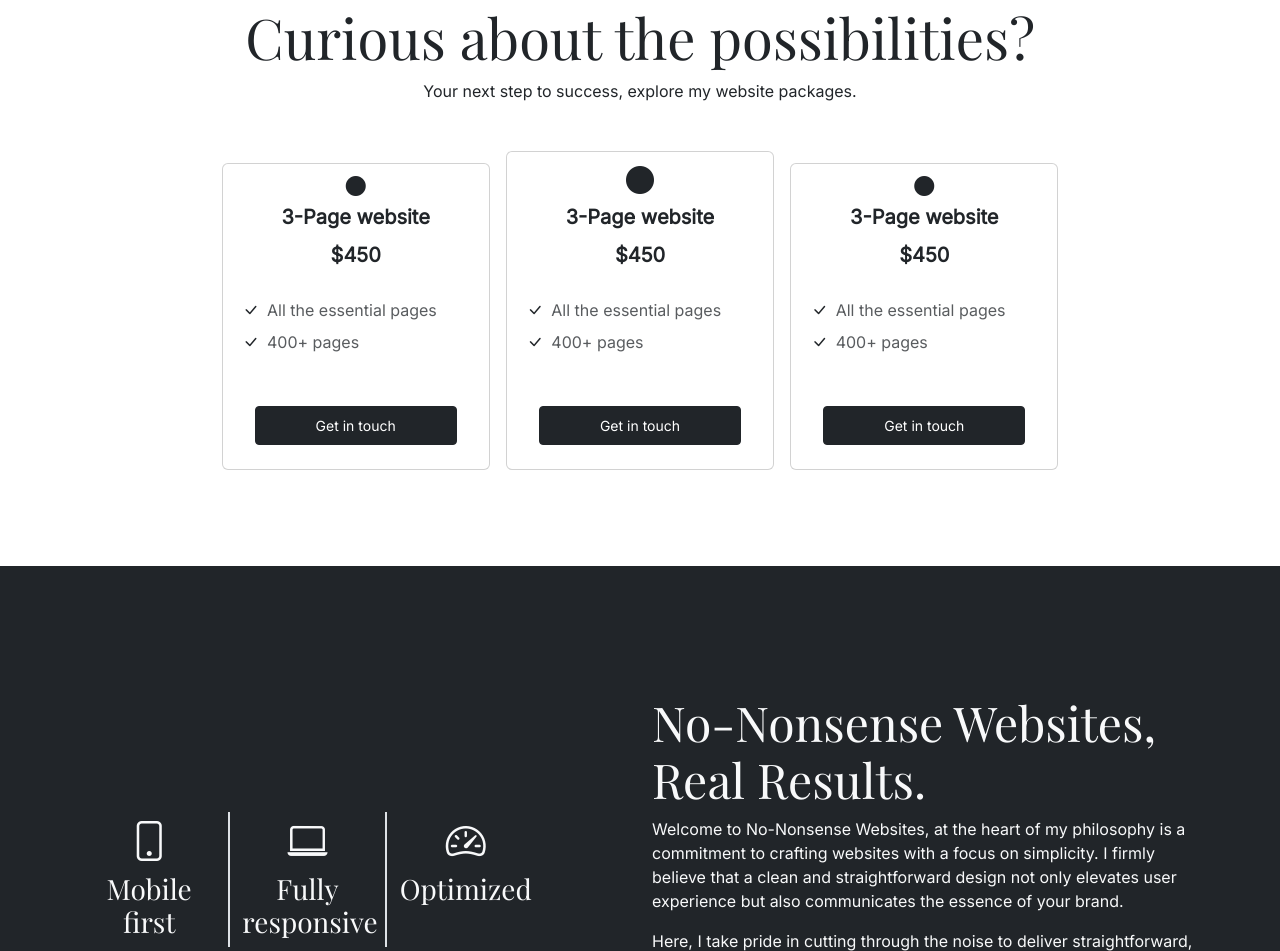
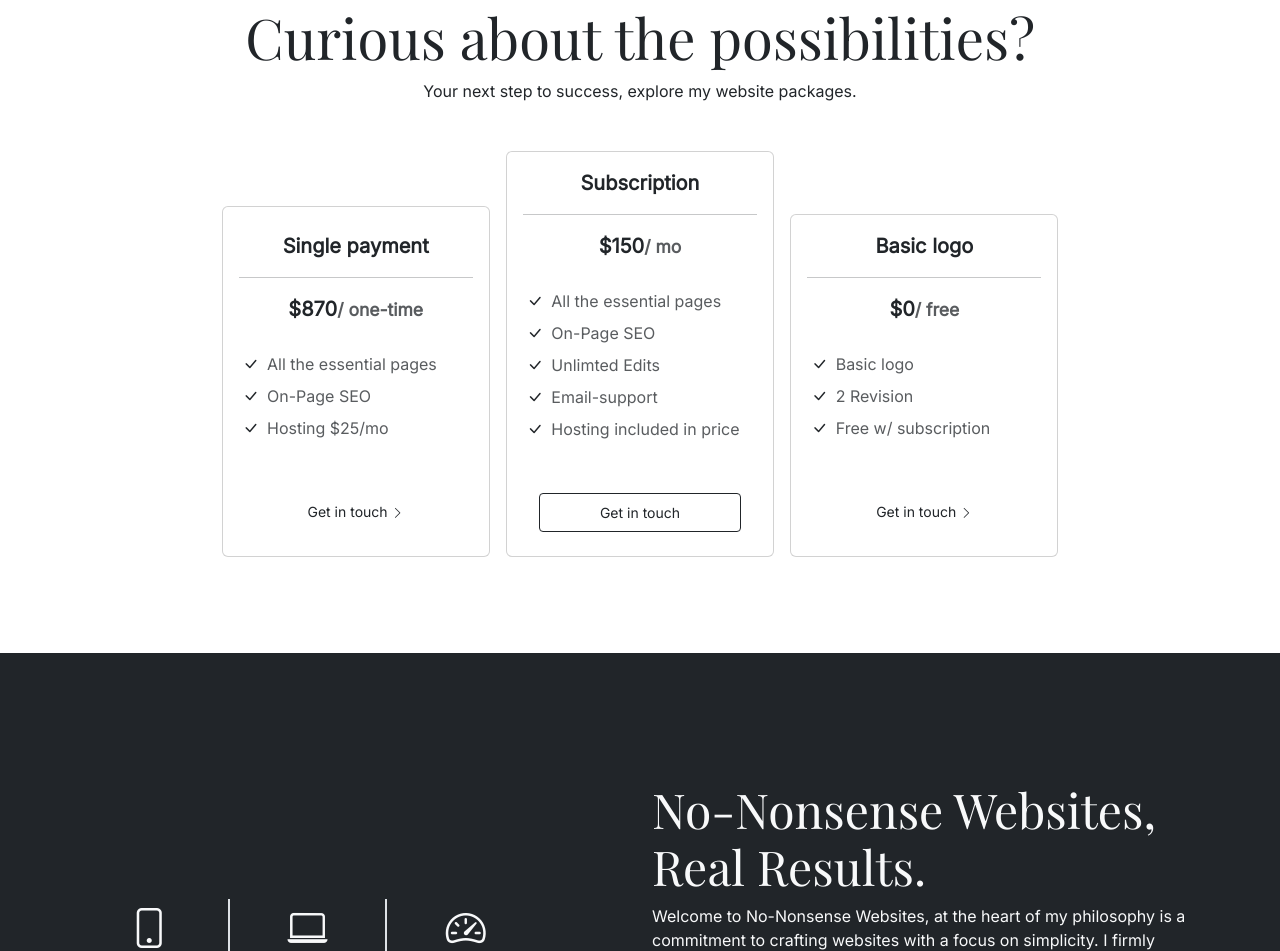
Before and after one commit to Web-Basker/Web-Basker, a website: page public/index.html in a window 1280 px wide. Shown: the part 770-1721 px from the top of the page. Drawn offline with nearby package versions, Linux system fonts and the light colour scheme.

Commit message:
Quality improvements

```diff
--- a/public/css/site.scss
+++ b/public/css/site.scss
@@ -35,6 +35,17 @@ $primary: #212529;
 .btn-ghost-light:hover {
     color: #f7faff;
     background-color: #fdc82c;
+    border-color: transparent;
+}
+
+.btn-ghost-dark {
+    color: $primary;
+    background-color: transparent;
+}
+
+.btn-ghost-dark:hover {
+    color: #f7faff;
+    background-color: $primary;
     border-color: transparent;
 }
 
--- a/public/index.html
+++ b/public/index.html
@@ -51,12 +51,9 @@
                         <div class="col-sm-6 col-md-4 mb-3 mb-md-0">
                             <div class="card card-bordered shadow-none">
                                 <div class="card-header text-center pb-0 bg-transparent border-bottom-0">
-                                    <span class="svg-icon text-primary mb-3 pt-4">
-                                        <i class="bi bi-circle-fill fs-5 text-dark"></i>
-                                    </span>
-
-                                    <p class="card-title fw-bold fs-5">3-Page website</h4>
-                                    <p class="card-title fw-bold fs-5">$450</h3>
+                                    <p class="card-title fw-bold fs-5 pt-3">Single payment</h4>
+                                        <hr>
+                                    <p class="card-title fw-bold fs-5">$870<small class="text-muted">/ one-time</small></h3>
                                 </div>
 
                                 <div class="card-body">
@@ -66,14 +63,17 @@
                                             All the essential pages
                                         </li>
                                         <li class="list-group-item p-1 text-muted"><i class="pe-1 bi bi-check-lg text-dark"></i>
-                                            400+ pages
+                                            On-Page SEO
+                                        </li>
+                                        <li class="list-group-item p-1 text-muted"><i class="pe-1 bi bi-check-lg text-dark"></i>
+                                            Hosting $25/mo
                                         </li>
                                     </ul>
                                 </div>
 
                                 <div class="card-footer pt-0 bg-transparent border-top-0">
                                     <div class="d-grid">
-                                        <a href="contact.html" class="btn btn-dark btn-sm p-2 m-3">Get in touch</a>
+                                        <a href="contact.html" class="btn btn-ghost-dark btn-sm p-2 m-3">Get in touch<i class="bi-chevron-right small ms-1"></i></a>
                                     </div>
                                 </div>
                             </div>
@@ -81,13 +81,12 @@
 
                         <div class="col-sm-6 col-md-4 mb-3 mb-md-0">
                             <div class="card card-bordered shadow-none">
-                                <div class="card-header text-center pb-0 bg-transparent border-bottom-0">
-                                    <span class="svg-icon text-primary mb-3 pt-4">
-                                        <i class="bi bi-circle-fill fs-3 text-dark"></i>
-                                    </span>
+                                <div class="card-header text-center pb-0 bg-transparent border-bottom-0 pt-3">
 
-                                    <p class="card-title fw-bold fs-5">3-Page website</h4>
-                                    <p class="card-title fw-bold fs-5">$450</h3>
+
+                                    <p class="card-title fw-bold fs-5">Subscription</h4>
+                                        <hr>
+                                    <p class="card-title fw-bold fs-5">$150<small class="text-muted">/ mo</small></h3>
                                 </div>
 
                                 <div class="card-body">
@@ -97,44 +96,54 @@
                                             All the essential pages
                                         </li>
                                         <li class="list-group-item p-1 text-muted"><i class="pe-1 bi bi-check-lg text-dark"></i>
-                                            400+ pages
+                                            On-Page SEO
+                                        </li>
+                                        <li class="list-group-item p-1 text-muted"><i class="pe-1 bi bi-check-lg text-dark"></i>
+                                            Unlimted Edits
+                                        </li>
+                                        <li class="list-group-item p-1 text-muted"><i class="pe-1 bi bi-check-lg text-dark"></i>
+                                            Email-support
+                                        </li>
+                                        <li class="list-group-item p-1 text-muted"><i class="pe-1 bi bi-check-lg text-dark"></i>
+                                            Hosting included in price
                                         </li>
                                     </ul>
                                 </div>
 
                                 <div class="card-footer pt-0 bg-transparent border-top-0">
                                     <div class="d-grid">
-                                        <a href="contact.html" class="btn btn-dark btn-sm p-2 m-3">Get in touch</a>
+                                        <a href="contact.html" class="btn btn-outline-dark btn-sm p-2 m-3">Get in touch</a>
                                     </div>
                                 </div>
                             </div>
                         </div>
                         <div class="col-sm-6 col-md-4 mb-3 mb-md-0">
                             <div class="card card-bordered shadow-none">
-                                <div class="card-header text-center pb-0 bg-transparent border-bottom-0">
-                                    <span class="svg-icon text-primary mb-3 pt-4">
-                                        <i class="bi bi-circle-fill fs-5 text-dark"></i>
-                                    </span>
+                                <div class="card-header text-center pb-0 bg-transparent border-bottom-0 pt-3">
 
-                                    <p class="card-title fw-bold fs-5">3-Page website</h4>
-                                    <p class="card-title fw-bold fs-5">$450</h3>
+                                    <p class="card-title fw-bold fs-5">Basic logo</h4>
+                                        <hr>
+                                    <p class="card-title fw-bold fs-5">$0<small class="text-muted">/ free</small></h3>
                                 </div>
 
                                 <div class="card-body">
                                     <ul class="list-unstyled">
                                         <li class="list-group-item p-1 text-muted">
                                             <i class="pe-1 bi bi-check-lg text-dark"></i>
-                                            All the essential pages
+                                            Basic logo
                                         </li>
                                         <li class="list-group-item p-1 text-muted"><i class="pe-1 bi bi-check-lg text-dark"></i>
-                                            400+ pages
+                                            2 Revision
+                                        </li>
+                                        <li class="list-group-item p-1 text-muted"><i class="pe-1 bi bi-check-lg text-dark"></i>
+                                            Free w/ subscription
                                         </li>
                                     </ul>
                                 </div>
 
                                 <div class="card-footer pt-0 bg-transparent border-top-0">
                                     <div class="d-grid">
-                                        <a href="contact.html" class="btn btn-dark btn-sm p-2 m-3">Get in touch</a>
+                                        <a href="contact.html" class="btn btn-ghost-dark btn-sm p-2 m-3">Get in touch<i class="bi-chevron-right small ms-1"></i></a>
                                     </div>
                                 </div>
                             </div>
```
Also changed, not shown: public/css/site.css.
